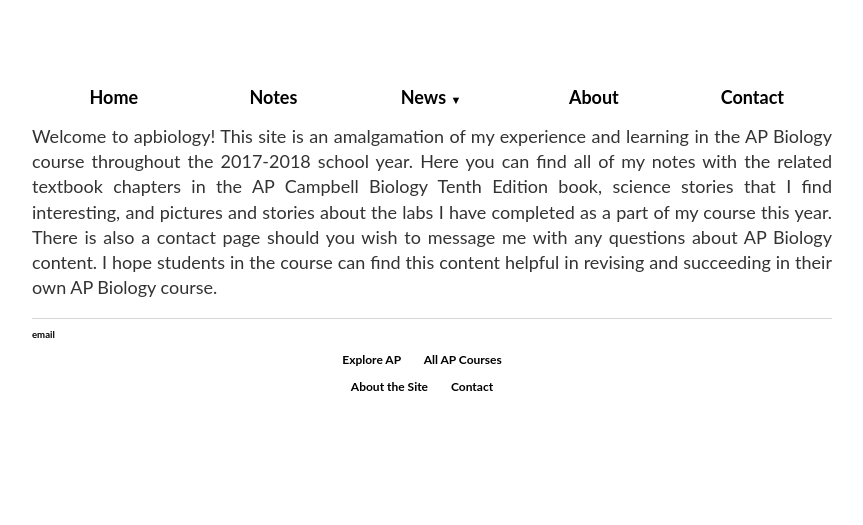
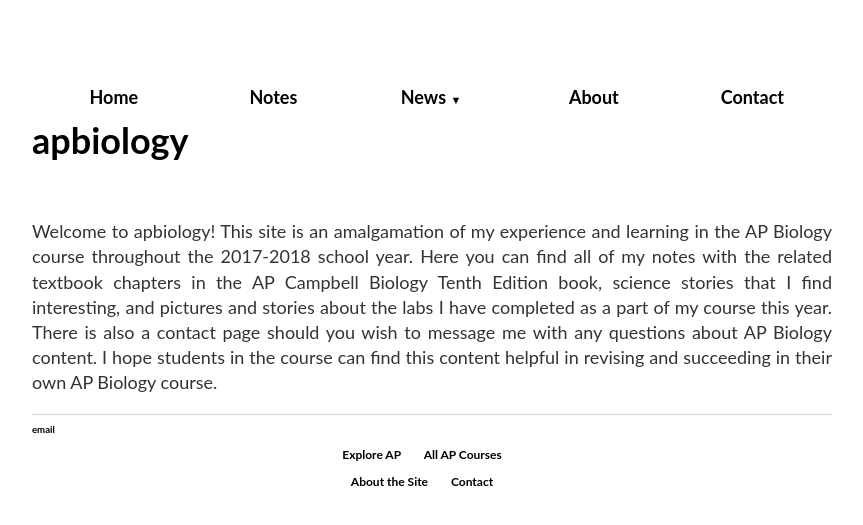
Before and after one commit to meganscarlett/meganscarlett.github.io, a Jekyll site: the page built from about.html, in a window 1280 px wide. Shown: the top 525 px of the page, without its empty margins (26-889 px from the left). Built offline with Jekyll 4.4.1, drawn with Linux system fonts in a browser that asks for light colours.

Commit message:
Update about.html

```diff
--- a/about.html
+++ b/about.html
@@ -6,6 +6,7 @@ title: apbiology
 <!-- link to main stylesheet -->
 		<link rel="stylesheet" type="text/css" href="/css/main.css">
 <!-- main text -->
+<h1>apbiology</h1>
 <br>
 <div style="text-align: justify;"><p>Welcome to apbiology! This site is an amalgamation of my experience and learning in the AP Biology course throughout the 2017-2018 school year.
 
```
